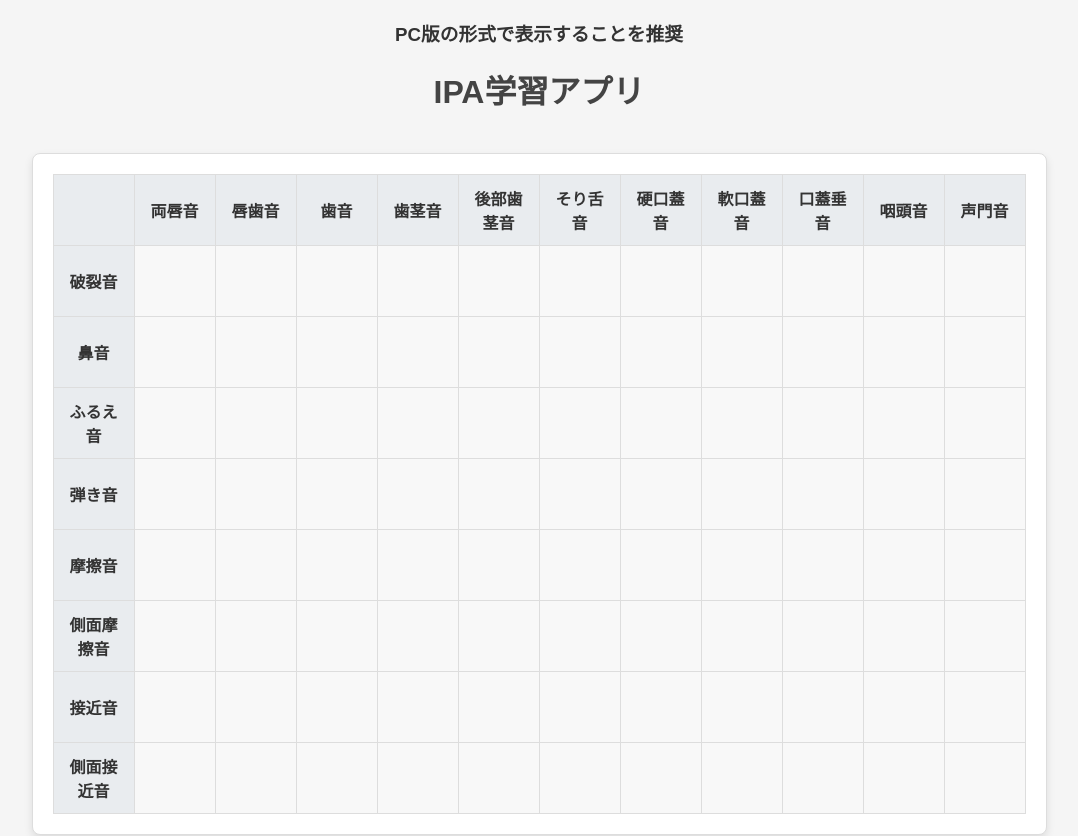
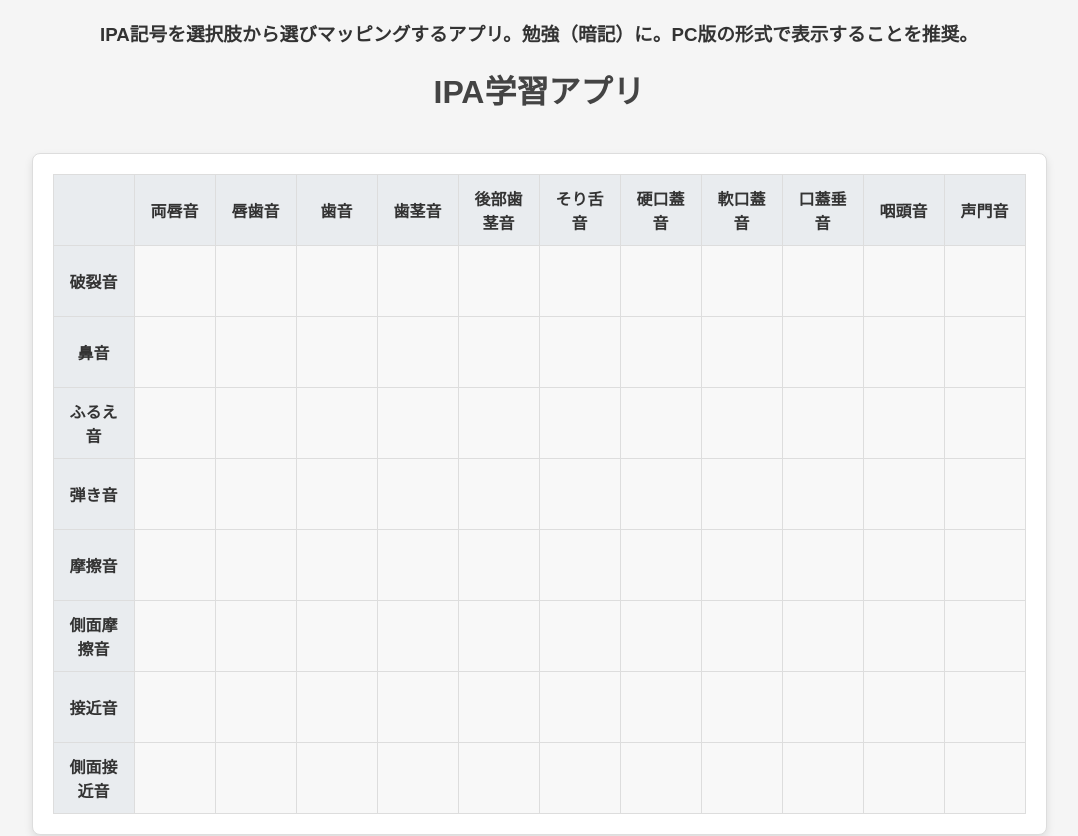
Before and after one commit to tarimits/IPA-mapping, a plain HTML site: page index.html in a window 1280 px wide. Shown: the top 836 px of the page, without its empty margins (101-1179 px from the left). Drawn offline with Linux system fonts and the light colour scheme.

Commit message:
Update index.html

```diff
--- a/index.html
+++ b/index.html
@@ -3,8 +3,8 @@
 <head>
   <meta charset="UTF-8">
   <meta name="viewport" content="width=device-width, initial-scale=1.0">
-  <title>IPA学習アプリ</title>
-  <h3>PC版の形式で表示することを推奨<h3/>
+  <title>IPAマッピング</title>
+  <h3>IPA記号を選択肢から選びマッピングするアプリ。勉強（暗記）に。PC版の形式で表示することを推奨。<h3/>
   <link rel="stylesheet" href="style.css">
     <meta name="google-site-verification" content="fguRFopEe_kCDG2e3nxrdRzXwQ3F7tkHgxH9yd98rw4" />
 </head>
```
